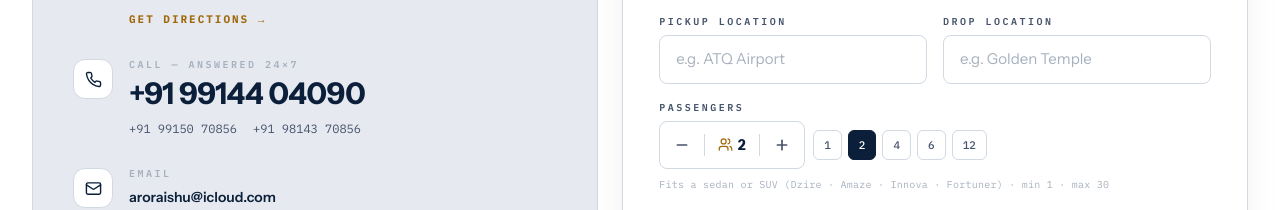
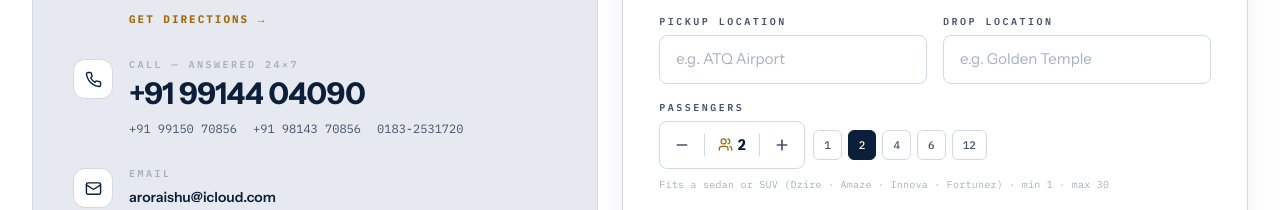
Before and after one commit to Prockoleck/arora-travels-demo, a React (Vite) app: page / in a window 1280 px wide. Shown: the part 2000-2210 px from the top of the page. Built offline with nearby package versions, Linux system fonts and the light colour scheme.

Commit message:
feat: add landline contact number 0183-2531720

```diff
--- a/public/content/site.json
+++ b/public/content/site.json
@@ -16,6 +16,10 @@
       {
         "display": "+91 98143 70856",
         "tel": "tel:+919814370856"
+      },
+      {
+        "display": "0183-2531720",
+        "tel": "tel:+01832531720"
       }
     ],
     "email": "aroraishu@icloud.com",
--- a/src/data.ts
+++ b/src/data.ts
@@ -22,6 +22,7 @@ export const BUSINESS = {
     { display: "+91 99144 04090", tel: "tel:+919914404090" },
     { display: "+91 99150 70856", tel: "tel:+919915070856" },
     { display: "+91 98143 70856", tel: "tel:+919814370856" },
+    { display: "0183-2531720", tel: "tel:+01832531720" },
   ],
   email: "aroraishu@icloud.com",
   /* Every address here receives a copy of each website booking.
```
